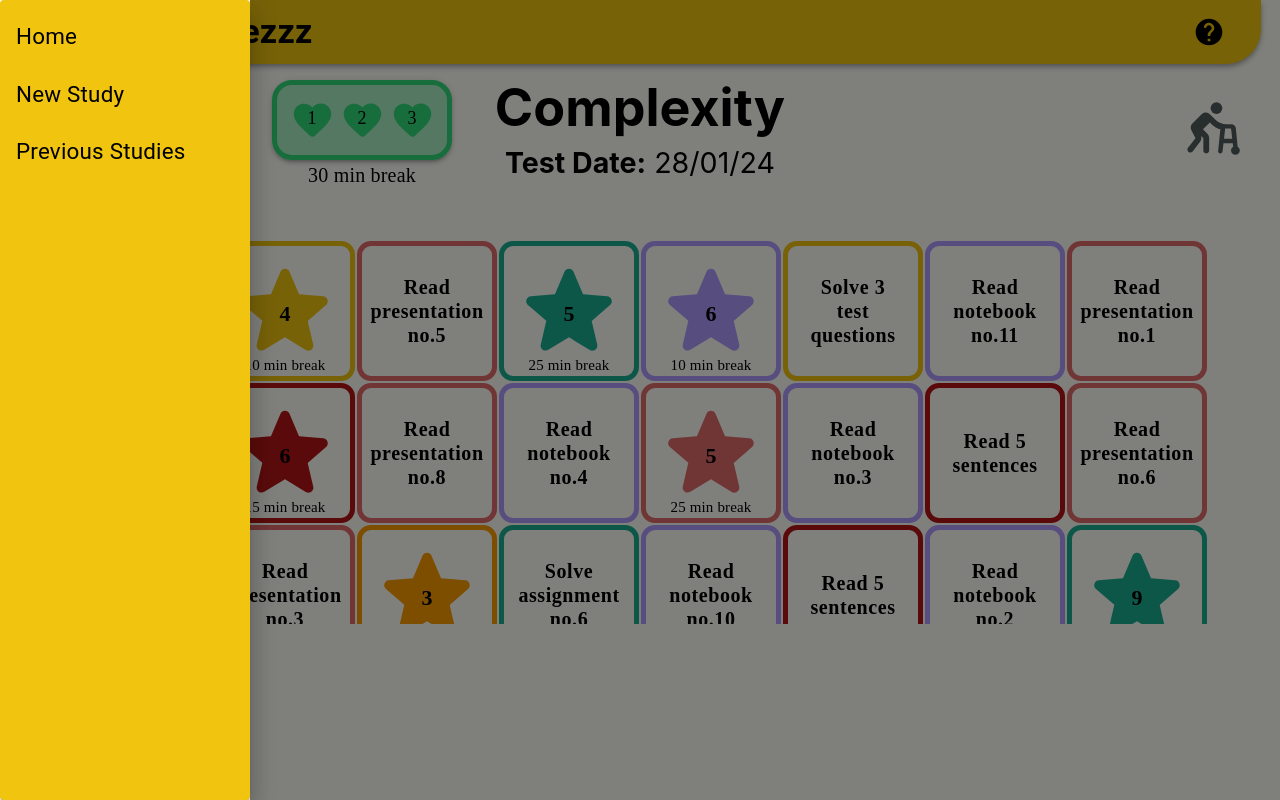
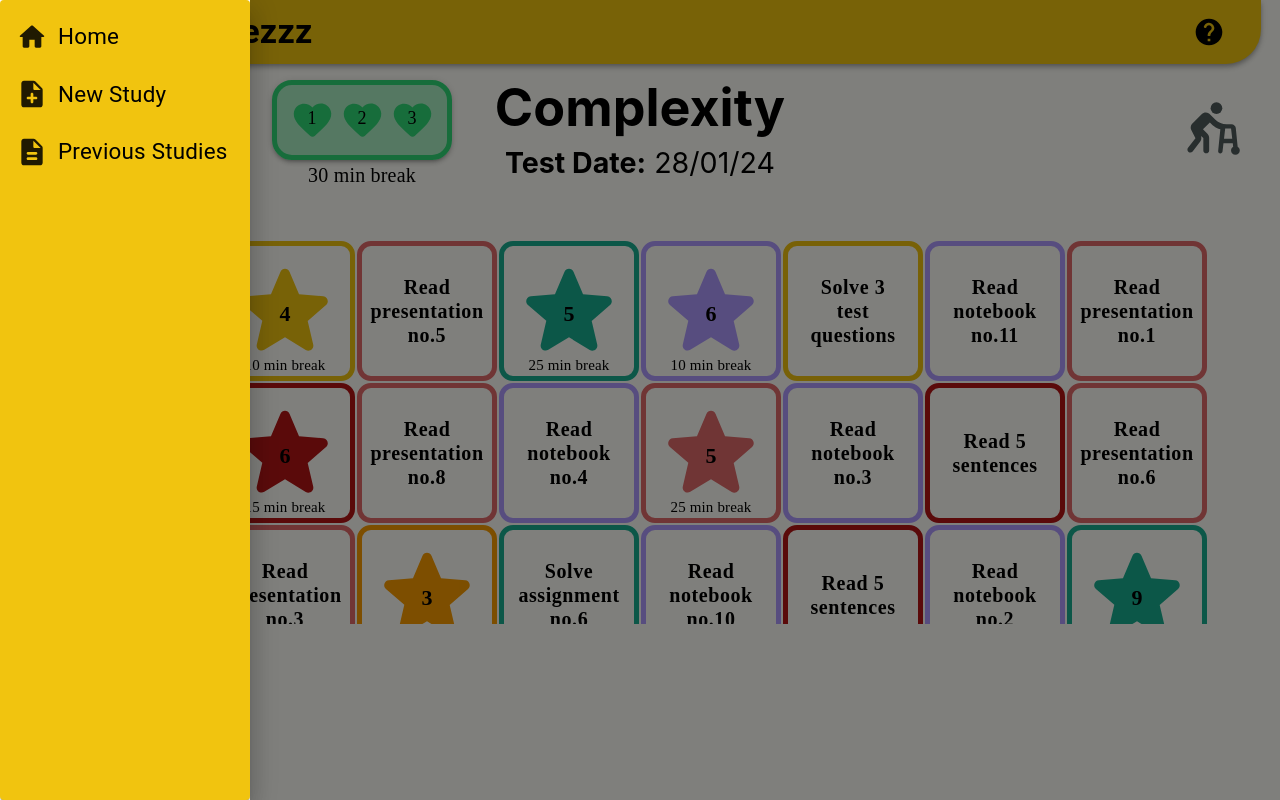
Before and after one commit to amit-erlich/FunStudiez, a React (Create React App) app: page / in a window 1280 px wide. Both pictures are taken after a click on the button 59 px from the left and 32 px from the top of the page. Built offline with nearby package versions, Linux system fonts and the light colour scheme.

Commit message:
added icons to the drawer list in the AppBar

```diff
--- a/src/components/AppMainBar.js
+++ b/src/components/AppMainBar.js
@@ -5,13 +5,16 @@ import Toolbar from '@mui/material/Toolbar';
 import Typography from '@mui/material/Typography';
 import Button from '@mui/material/Button';
 import IconButton from '@mui/material/IconButton';
-import MenuIcon from '@mui/icons-material/Menu';
-import HelpRoundedIcon from '@mui/icons-material/HelpRounded';
+import { Paper } from '@mui/material';
 import Drawer from '@mui/material/Drawer';
 import List from '@mui/material/List';
 import ListItem from '@mui/material/ListItem';
 import ListItemText from '@mui/material/ListItemText';
-import { Paper } from '@mui/material';
+import MenuIcon from '@mui/icons-material/Menu';
+import HelpRoundedIcon from '@mui/icons-material/HelpRounded';
+import HomeRoundedIcon from '@mui/icons-material/HomeRounded';
+import NoteAddRoundedIcon from '@mui/icons-material/NoteAddRounded';
+import DescriptionRoundedIcon from '@mui/icons-material/DescriptionRounded';
 import theme from '../theme';
 
 function AppMainBar() {
@@ -27,9 +30,9 @@ function AppMainBar() {
     };
 
     const menuItems = [
-        { text: 'Home', onClick: () => console.log('Home clicked') },
-        { text: 'New Study', onClick: () => console.log('New Study clicked') },
-        { text: 'Previous Studies', onClick: () => console.log('Previous Studies clicked') },
+        { icon: <HomeRoundedIcon style={{ fontSize: '2rem', paddingRight: '10px' }}/>, text: 'Home', onClick: () => console.log('Home clicked') },
+        { icon: <NoteAddRoundedIcon style={{ fontSize: '2rem', paddingRight: '10px' }}/>, text: 'New Study', onClick: () => console.log('New Study clicked') },
+        { icon: <DescriptionRoundedIcon style={{ fontSize: '2rem', paddingRight: '10px' }}/>, text: 'Previous Studies', onClick: () => console.log('Previous Studies clicked') },
     ];
 
     return (
@@ -66,10 +69,11 @@ function AppMainBar() {
                     <List>
                     {menuItems.map((item, index) => (
                         <ListItem button key={index} onClick={item.onClick}>
-                        <ListItemText
-                            primary={item.text}
-                            primaryTypographyProps={{ style: { color: theme.palette.black, fontSize: '1.4rem' } }}
-                        />
+                            {item.icon}
+                            <ListItemText
+                                primary={item.text}
+                                primaryTypographyProps={{ style: { color: theme.palette.black, fontSize: '1.4rem' } }}
+                            />
                         </ListItem>
                     ))}
                     </List>
```
